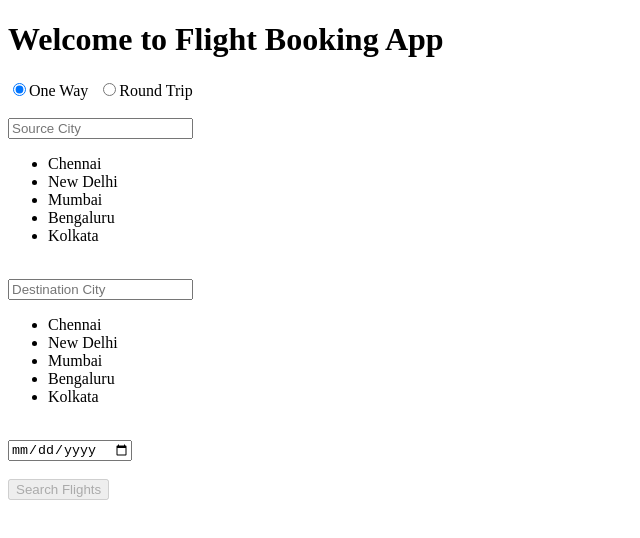
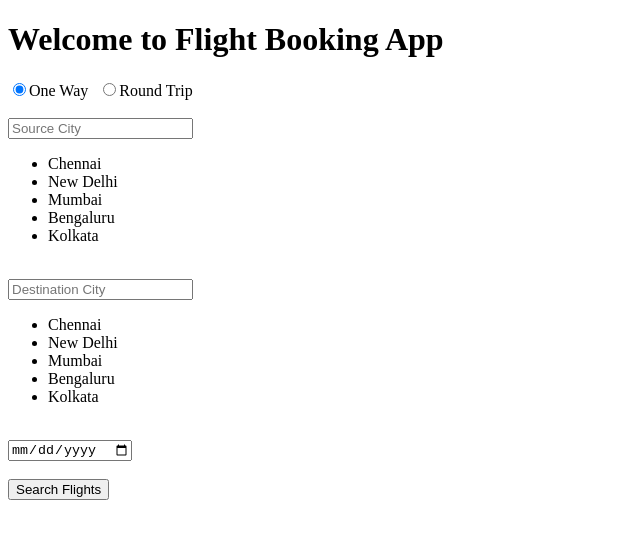
Before and after one commit to acciojob/phoenix-airlines-banuraj2402-ops, a React app: page / in a window 1280 px wide. Shown: the top 538 px of the page, without its empty margins (0-640 px from the left). Built offline with nearby package versions, Linux system fonts and the light colour scheme.

Commit message:
fix: updated import path and dropdown visibility for flight search

```diff
--- a/src/components/FlightSearch.js
+++ b/src/components/FlightSearch.js
@@ -40,8 +40,6 @@ function FlightSearch() {
     c.toLowerCase().includes(to.toLowerCase())
   );
 
-  // Simplified logic so Cypress can easily unlock the button when it interacts
-  const isSearchDisabled = !from.trim() || !to.trim();
 
   return (
     <div>
@@ -130,7 +128,7 @@ function FlightSearch() {
 
       <br /><br />
 
-      <button onClick={handleSearch} disabled={isSearchDisabled}>
+      <button onClick={handleSearch}>
         Search Flights
       </button>
 
```
